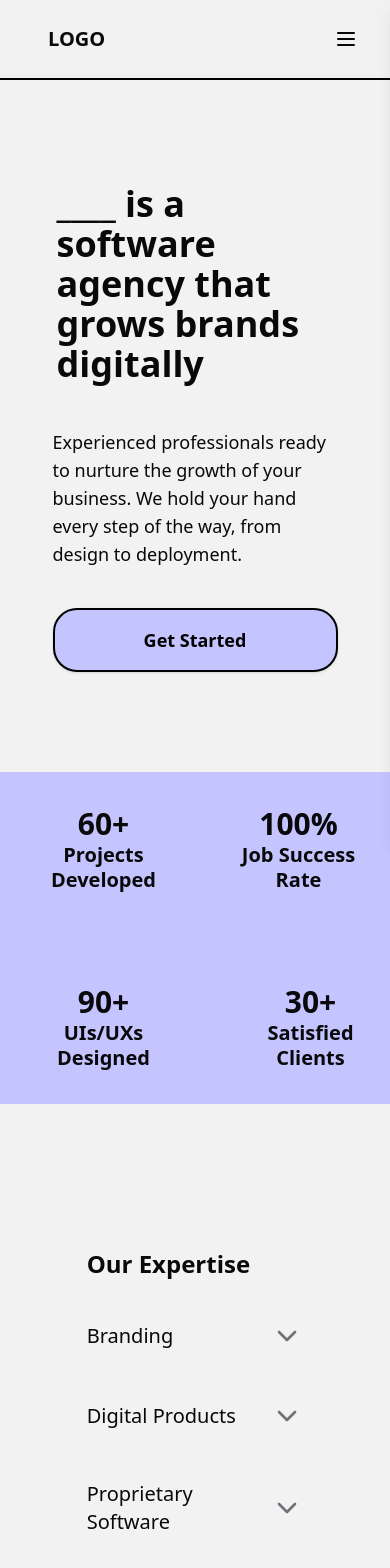
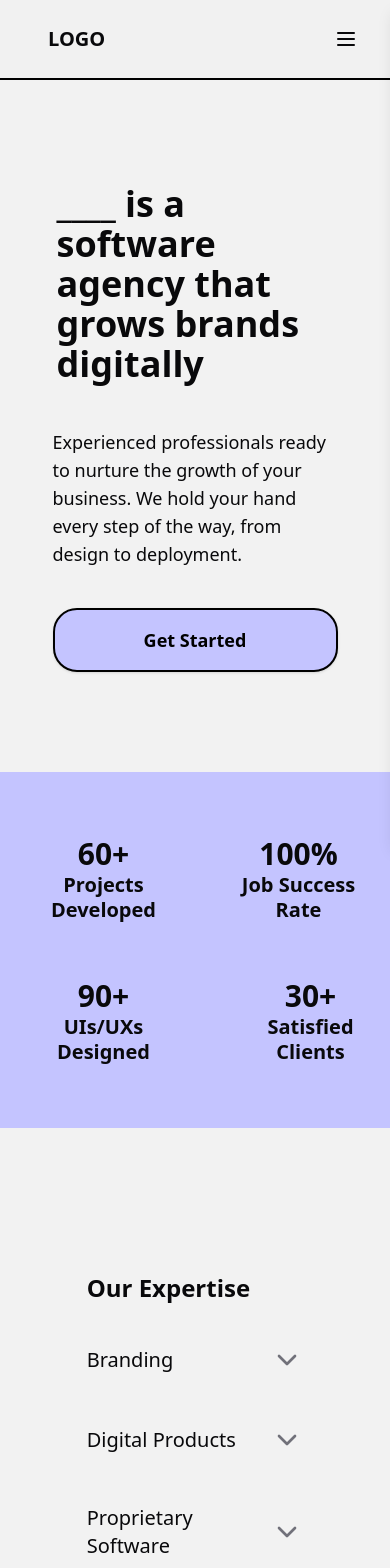
Before and after one commit to jay6o/mysite, a Next.js app: page / in a window 390 px wide. Shown: the top 1568 px of the page. Built offline with nearby package versions, Linux system fonts and the light colour scheme.

Commit message:
landing progress, added privacy page

```diff
--- a/src/app/page.tsx
+++ b/src/app/page.tsx
@@ -38,8 +38,8 @@ export default function Home() {
   const shape1Y = useTransform(scrollYProgress, [0, 1], ["0%", "-40%"]);
 
   const socialProofVariants = {
-	   hidden: {opacity: 0, y: 200},
-	   visible: {opacity:1, y: 0}
+    hidden: { opacity: 0, y: 200 },
+    visible: { opacity: 1, y: 0 }
   };
 
   const section2TextVariants = {
@@ -60,35 +60,35 @@ export default function Home() {
       {/* Social Proof (Section 2)*/}
       {/* ADD TEXT ANIMATION */}
       <motion.div
-	  className="bg-[#c4c4ff] w-full grid grid-cols-2 gap-6 lg:grid lg:grid-cols-4 place-items-center lg:py-0 overflow-auto h-[calc(100vh-32rem)] min-h-fit lg:h-[24rem]"
+        className="bg-[#c4c4ff] w-full grid grid-cols-2 gap-6 lg:grid lg:grid-cols-4 place-items-center py-12 lg:py-0 overflow-auto h-[calc(100vh-32rem)] min-h-fit lg:h-[24rem]"
         variants={socialProofVariants}
         initial="hidden"
         whileInView="visible"
         transition={{ duration: 1.3, ease: "easeInOut" }}
       >
-	  <div className="bg-[#c4c4ff] pl-6 flex flex-col items-center justify-center h-full w-full">
-	    <p className="text-3xl md:text-5xl lg:text-6xl font-semibold text-left">60+</p>
-	    <br className="hidden lg:inline"/>
-	    <p className="font-semibold text-xl md:text-2xl leading-tight text-center lg:pt-4">Projects <br/>Developed</p>
+        <div className="bg-[#c4c4ff] pl-6 flex flex-col items-center justify-center h-full w-full py-4">
+          <p className="text-3xl md:text-5xl lg:text-6xl font-semibold text-center">60+</p>
+          <br className="hidden lg:inline" />
+          <p className="font-semibold text-xl md:text-2xl leading-tight text-center lg:pt-4">Projects <br />Developed</p>
         </div>
-	  <div className="bg-[#c4c4ff] border-black flex flex-col items-center justify-center h-full w-full">
-	    <p className="text-3xl md:text-5xl lg:text-6xl font-semibold">100%</p>
-	    <br className="hidden lg:inline"/>
-	    <p className="font-semibold text-xl md:text-2xl leading-tight text-center lg:pt-4">Job Success <br/>Rate</p>
+        <div className="bg-[#c4c4ff] border-black flex flex-col items-center justify-center h-full w-full py-4">
+          <p className="text-3xl md:text-5xl lg:text-6xl font-semibold text-center">100%</p>
+          <br className="hidden lg:inline" />
+          <p className="font-semibold text-xl md:text-2xl leading-tight text-center lg:pt-4">Job Success <br />Rate</p>
         </div>
-	  <div className="bg-[#c4c4ff] pl-6 flex flex-col items-center justify-center h-full w-full">
-	    <p className="text-3xl md:text-5xl lg:text-6xl font-semibold">90+</p>
-	    <br className="hidden lg:inline"/>
-	    <p className="font-semibold text-xl md:text-2xl leading-tight text-center lg:pt-4">UIs/UXs <br/>Designed</p>
+        <div className="bg-[#c4c4ff] pl-6 flex flex-col items-center justify-center h-full w-full py-4">
+          <p className="text-3xl md:text-5xl lg:text-6xl font-semibold text-center">90+</p>
+          <br className="hidden lg:inline" />
+          <p className="font-semibold text-xl md:text-2xl leading-tight text-center lg:pt-4">UIs/UXs <br />Designed</p>
         </div>
-	  <div className="bg-[#c4c4ff] pl-6 flex flex-col items-center justify-center h-full w-full">
+        <div className="bg-[#c4c4ff] pl-6 flex flex-col items-center justify-center h-full w-full py-4">
           <p className="text-3xl md:text-5xl lg:text-6xl font-semibold">30+</p>
-	    <p className="font-semibold text-xl md:text-2xl leading-tight text-center lg:pt-4">Satisfied <br/>Clients</p>
+          <p className="font-semibold text-xl md:text-2xl leading-tight text-center lg:pt-4">Satisfied <br />Clients</p>
         </div>
       </motion.div>
 
       {/*After hero (Section 2)*/}
-      <div className="section-2 justify-center lg:justify-start w-full flex flex-row min-h-fit py-36">
+      <div className="section-2 justify-center lg:justify-start w-full flex flex-row min-h-fit pt-36 pb-8">
         <div className="w-2/3 lg:w-1/2 flex flex-col justify-center items-center align-center">
           <motion.div
             className="w-5/6 lg:w-2/3 lg:pl-8"
@@ -144,7 +144,7 @@ export default function Home() {
       </div>
 
       {/* Section 3 */}
-      <div className="flex justify-center items-center w-full py-36 lg:p-0 h-fit lg:h-screen">
+      <div className="flex justify-center items-center w-full lg:p-0 h-fit lg:h-screen">
         <div className="hidden lg:flex lg:h-2/3 lg:w-1/3 relative">
           <motion.div
             className="absolute bottom-0 left-20"
@@ -152,16 +152,16 @@ export default function Home() {
             <Image className="shape-3d" src={tools} alt="image" width={390} height={390} />
           </motion.div>
         </div>
-        <div className="w-full lg:w-2/3 flex flex-col justify-center items-center">
-          <motion.div className="w-2/3 text-5xl flex flex-col justify-around items-center"
+        <div className="w-full h-full lg:w-2/3 flex flex-col justify-center items-center py-36 lg:p-0">
+          <motion.div className="w-2/3 text-5xl flex flex-col justify-center items-start"
             variants={section2TextVariants}
             whileInView="visible"
             initial="hidden"
             viewport={{ amount: 0.4 }}
             transition={{ duration: 0.7, ease: "easeInOut" }}
           >
-	  <p className="text-2xl lg:text-5xl">This world is yours to make an impact on, and we will be your right hand</p>
-	  <p className="text-lg lg:text-2xl lg:w-2/3">Our world class designers and engineers are ready to bring your ideas to reality</p>
+            <p className="text-2xl lg:text-5xl pb-8">This world is yours to make an impact on, and we will help you achieve your dreams</p>
+            <p className="text-lg lg:text-2xl lg:w-5/6">Our world class designers and engineers have years of industry experience, and are sure to bring any idea you have to fruition</p>
           </motion.div>
         </div>
       </div>
--- /dev/null
+++ b/src/app/privacy/page.tsx
@@ -0,0 +1,6 @@
+export default function Privacy() {
+  return (
+    <div>
+    </div>
+  );
+}
```
Lines whose indentation alone changed are shown as unchanged.
